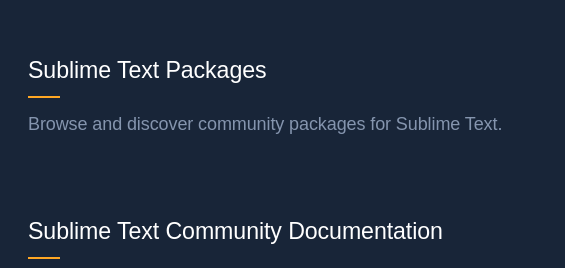
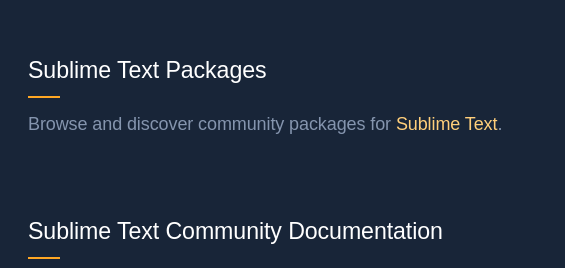
Before and after one commit to sublimetext-io/sublimetext.io, a website: page index.html in a window 1280 px wide. Shown: the part 123-391 px from the top of the page, 400-965 px from the left. Drawn offline with Linux system fonts and the light colour scheme; a web font is replaced by a local one.

Commit message:
Linkify first text mention of "Sublime Text"

```diff
--- a/index.html
+++ b/index.html
@@ -42,7 +42,7 @@
                </a>
                <hr />
                <div class="text">
-                  Browse and discover community packages for Sublime Text.
+                  Browse and discover community packages for <a href="https://sublimetext.com/">Sublime Text</a>.
                </div>
             </div>
          </div>
```
